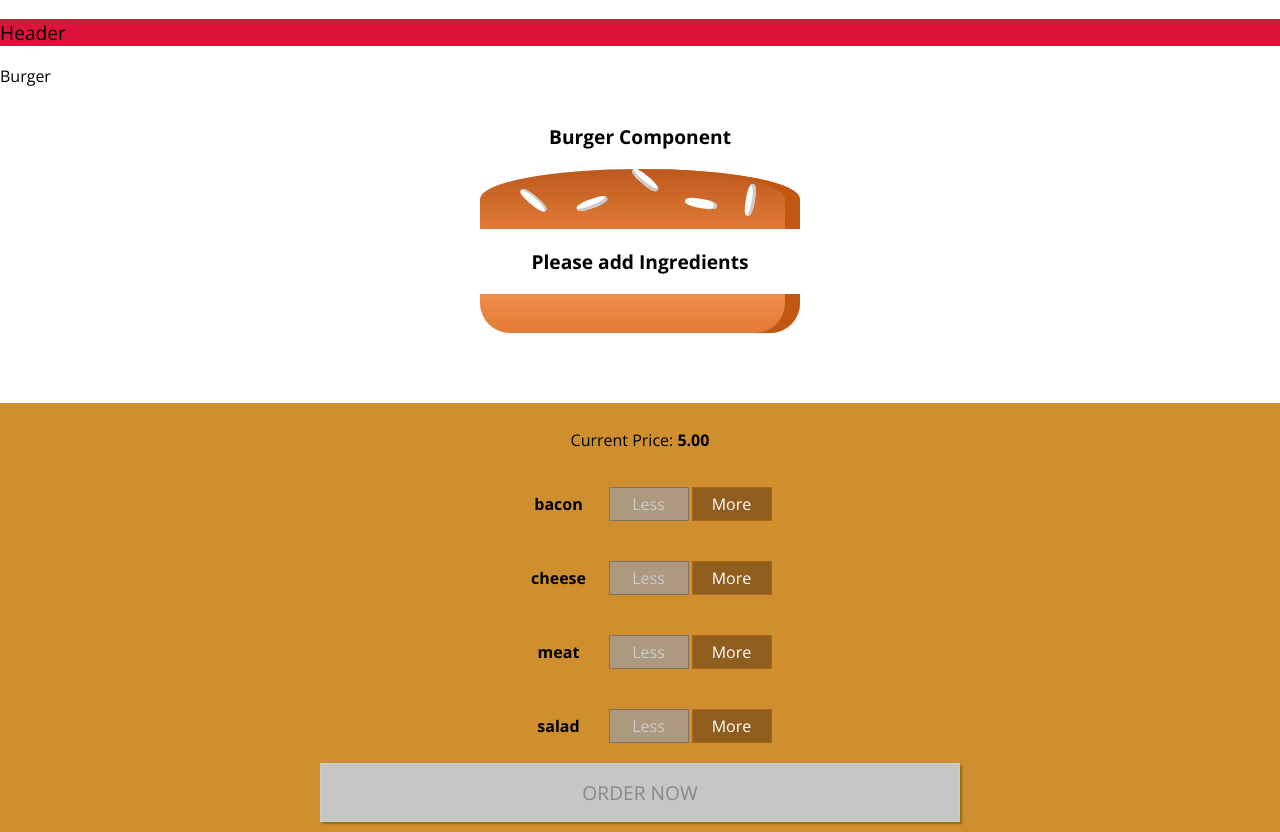
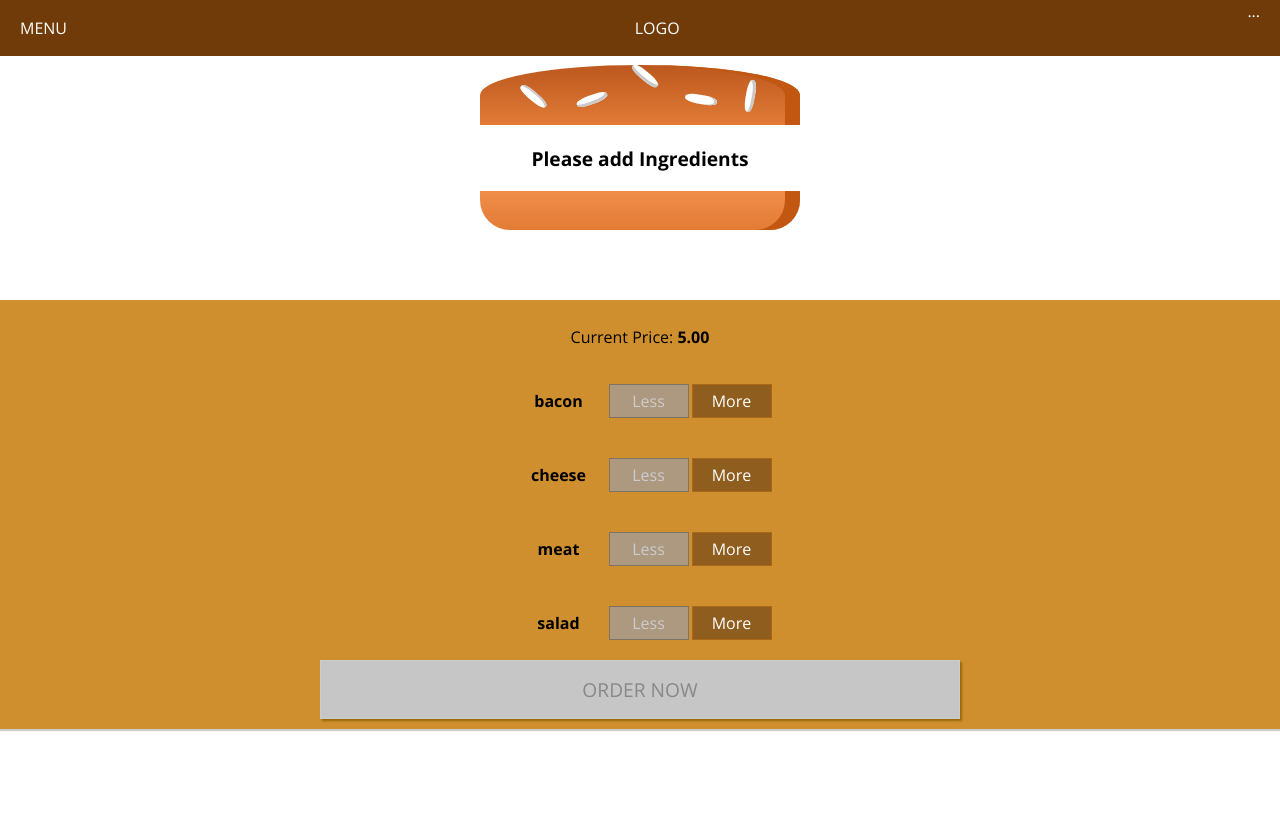
Before and after one commit to Nutod/react-burger-builder, a React app: page / in a window 1280 px wide. After the commit the page ends 800 px from the top, so only its background shows below. Built offline with nearby package versions, Linux system fonts and the light colour scheme.

Commit message:
Tooolbar background added

```diff
--- a/src/components/BurgerBuilder/BurgerBuilder.js
+++ b/src/components/BurgerBuilder/BurgerBuilder.js
@@ -89,7 +89,6 @@
 						price={this.state.totalPrice}
 					/>
 				</Modal>
-				<p>Burger</p>
 				<Burger ingredients={this.state.ingredients} />
 				<BuildControls
 					addIngredient={this.addIngredientHandler}
--- /dev/null
+++ b/src/components/Navigation/Toolbar/Toolbar.js
@@ -0,0 +1,30 @@
+import React from "react";
+import styled from "styled-components";
+
+const Header = styled.header`
+	height: 56px;
+	width: 100%;
+	display: flex;
+	justify-content: space-between;
+	position: fixed;
+	top: 0;
+	left: 0;
+	align-items: center;
+	padding: 0 20px;
+	z-index: 90;
+	box-sizing: border-box;
+	background-color: #703b09;
+	color: #fff;
+`;
+
+const NavWrapper = styled.nav`
+	height: 100%;
+`;
+
+export default () => (
+	<Header>
+		<div>MENU</div>
+		<div>LOGO</div>
+		<NavWrapper>...</NavWrapper>
+	</Header>
+);
--- a/src/containers/Layout.js
+++ b/src/containers/Layout.js
@@ -1,12 +1,6 @@
 import React, { Component, Fragment } from "react";
 import BurgerBuilder from "../components/BurgerBuilder/BurgerBuilder";
-import "./Layout.css";
-import styled from "styled-components";
-
-const MainParagraph = styled.p`
-	font-size: 1.2rem;
-	background-color: crimson;
-`;
+import Toolbar from "../components/Navigation/Toolbar/Toolbar";
 
 // Running yarn eject means you still have to run npm install afterwards as the entire app breaks as of React 16.5
 
@@ -15,7 +9,7 @@
 	render() {
 		return (
 			<Fragment>
-				<MainParagraph>Header</MainParagraph>
+				<Toolbar />
 				<main>
 					<BurgerBuilder />
 				</main>
```
